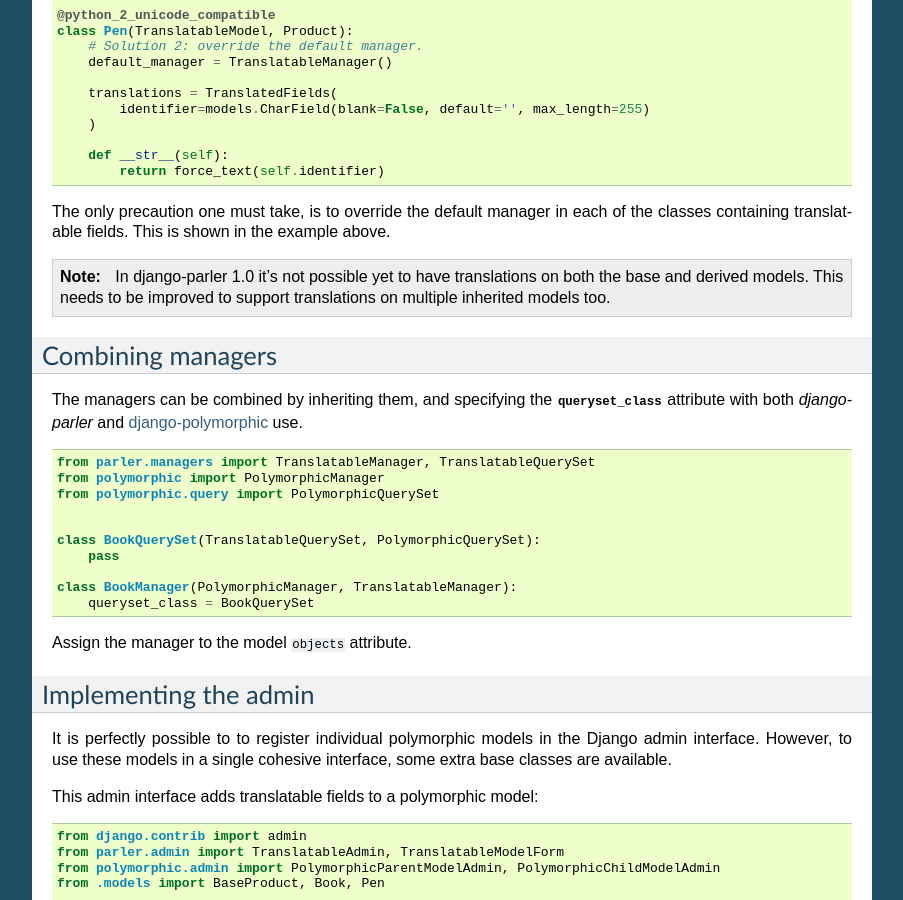
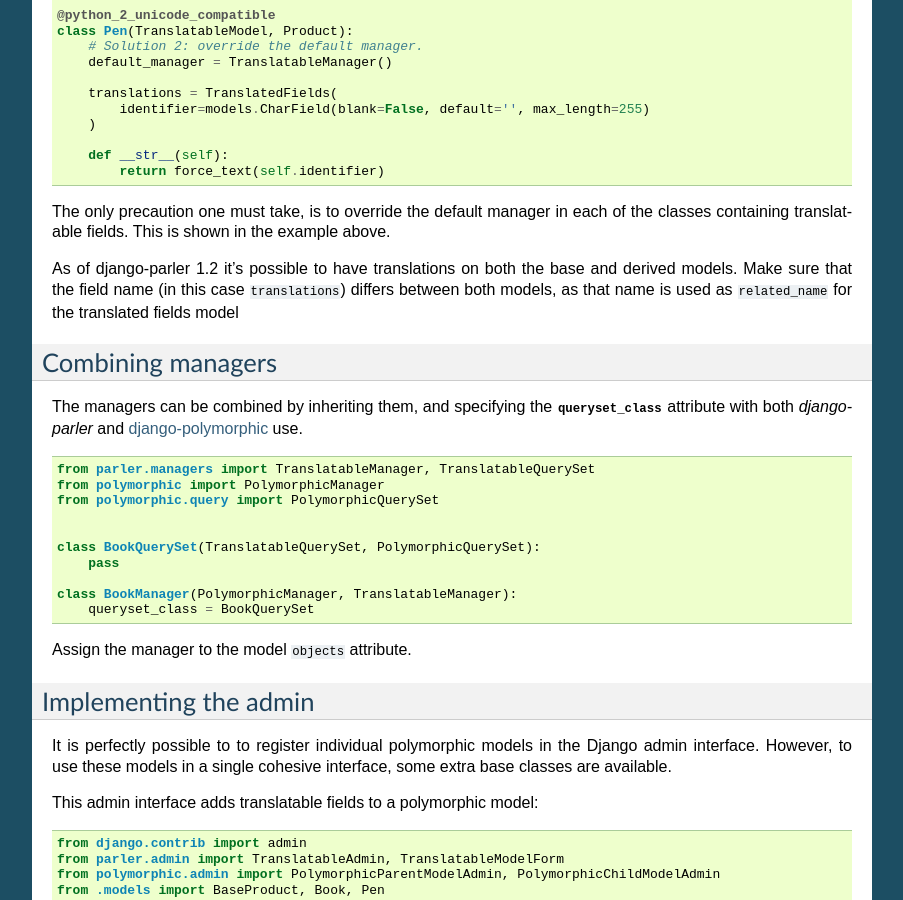
Before and after one commit to django-parler/django-parler, a Sphinx documentation site: the page built from docs/advanced/polymorphicmodel.rst, in a window 1280 px wide and 900 px high, scrolled down 813 px. Shown: the whole window, without its empty margins (198-1101 px from the left). Built offline with Sphinx 7.4.7, drawn with Linux system fonts in a browser that asks for light colours.

Commit message:
docs: mention multiple inheritance support briefly

```diff
--- a/docs/advanced/polymorphicmodel.rst
+++ b/docs/advanced/polymorphicmodel.rst
@@ -66,8 +66,10 @@
 The only precaution one must take, is to override the default manager in each of the classes
 containing translatable fields. This is shown in the example above.
 
-.. note:: In django-parler 1.0 it's not possible yet to have translations on both the base and derived models.
-          This needs to be improved to support translations on multiple inherited models too.
+As of django-parler 1.2 it's possible to have translations on both the base and derived models.
+Make sure that the field name (in this case ``translations``) differs between both models,
+as that name is used as ``related_name`` for the translated fields model
+
 
 Combining managers
 ------------------
```
